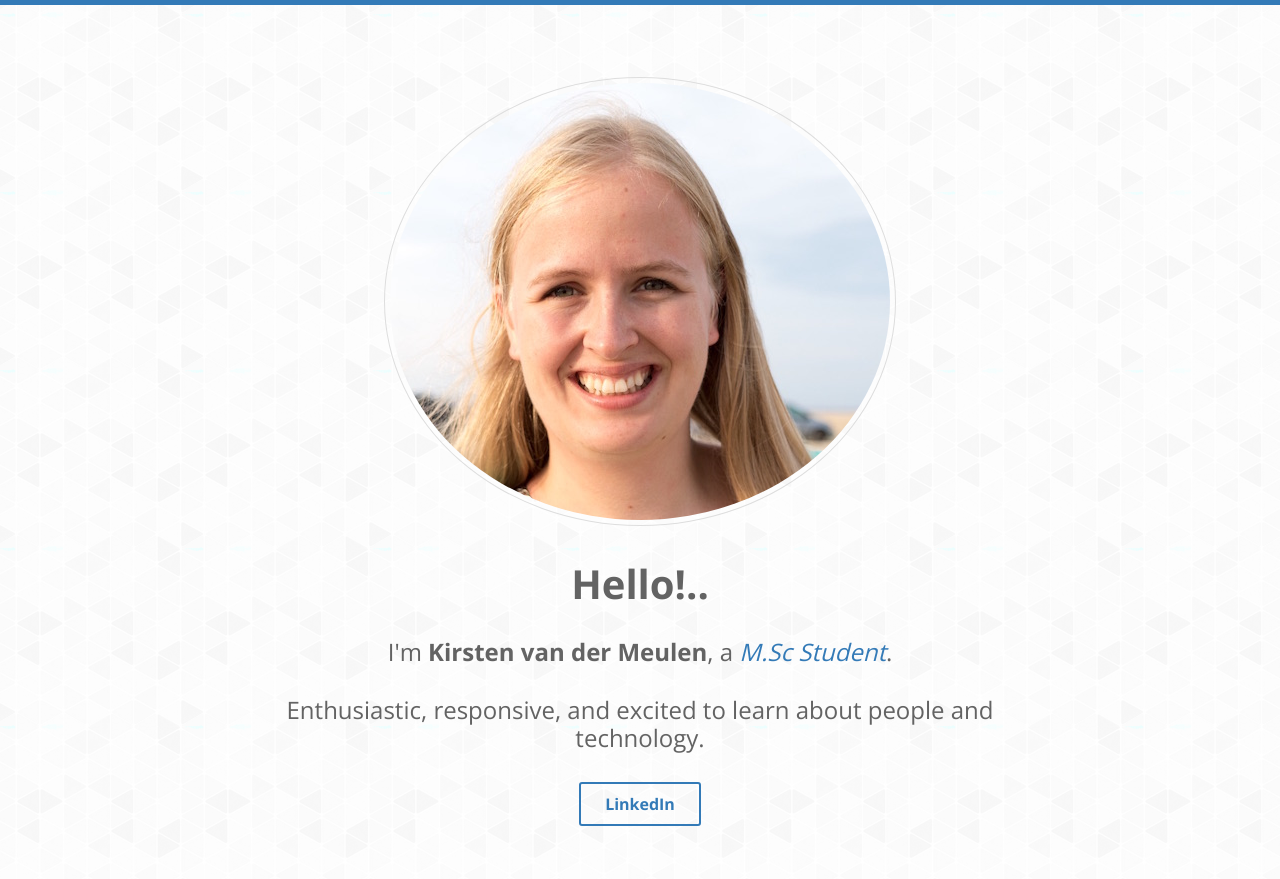
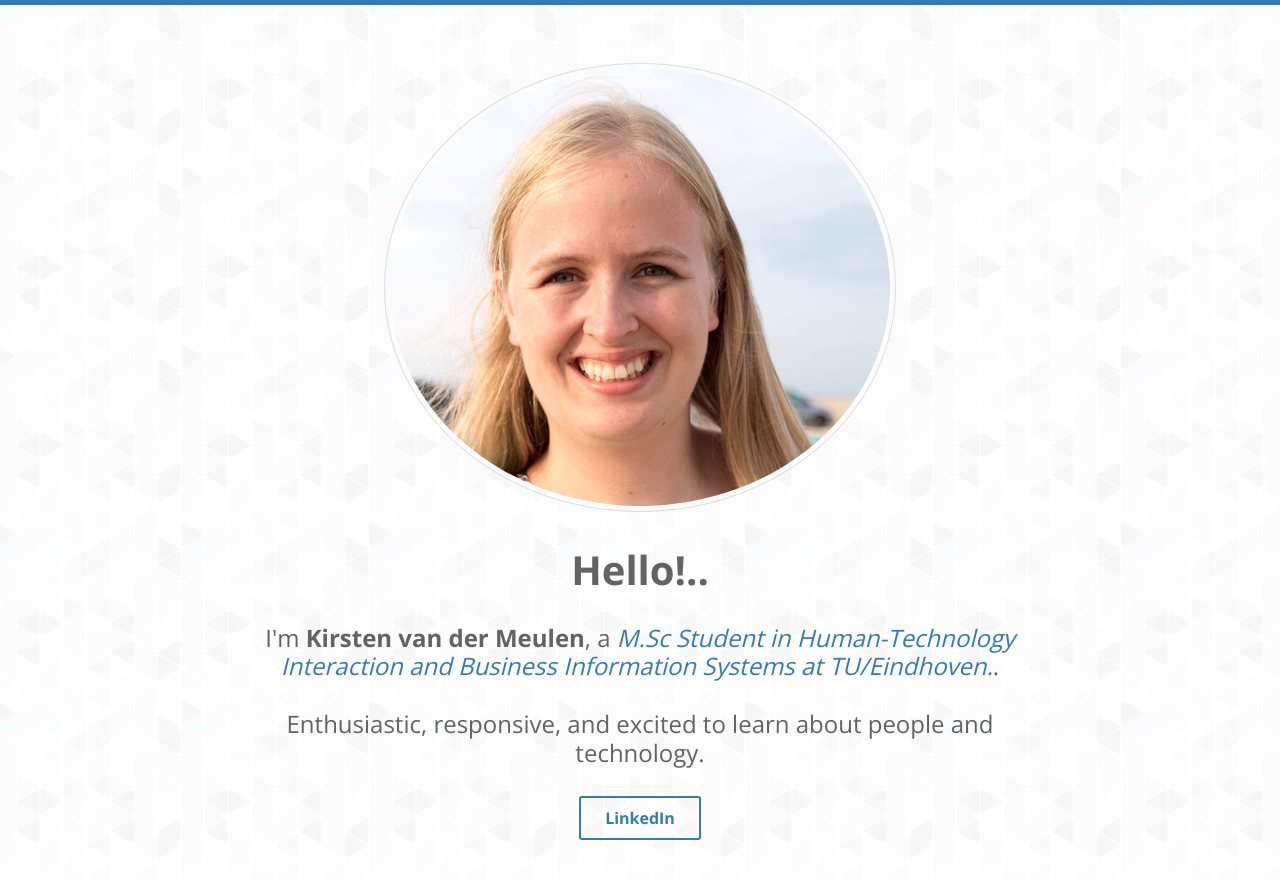
Before and after one commit to maxsumrall/kirsten.io, a Jekyll site: the page built from index.html, in a window 1280 px wide. Shown: the top 879 px of the page. Built offline with Jekyll 4.4.1, drawn with Linux system fonts in a browser that asks for light colours.

Commit message:
Update _config.yml

```diff
--- a/_config.yml
+++ b/_config.yml
@@ -15,7 +15,7 @@ baseurl: ""
 # Author settings
 author:
   name      : Kirsten van der Meulen
-  job       : M.Sc Student
+  job       : M.Sc Student in Human-Technology Interaction and Business Information Systems at TU/Eindhoven.
   bio       : "Enthusiastic, responsive, and excited to learn about people and technology."
   thumb     : /images/author.jpg
   email     : kirsten@kirsten.io
```
